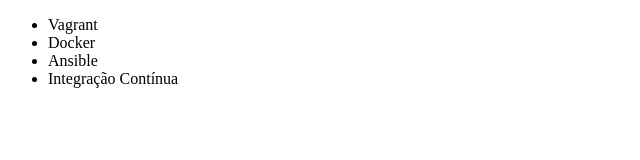
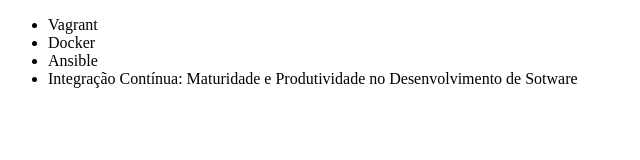
Before and after one commit to Leoferreir/alura-git, a plain HTML site: page index.html in a window 1280 px wide. Shown: the whole page, without its empty margins (0-640 px from the left). Drawn offline with Linux system fonts and the light colour scheme.

Commit message:
Renomeando curso de Integração contínua

```diff
--- a/index.html
+++ b/index.html
@@ -9,7 +9,7 @@
         <li>Vagrant</li>
         <li>Docker</li>
         <li>Ansible</li>
-        <li>Integração Contínua</li>
+        <li>Integração Contínua: Maturidade e Produtividade no Desenvolvimento de Sotware</li>
     </ul>
 </body>
 </html>
```
